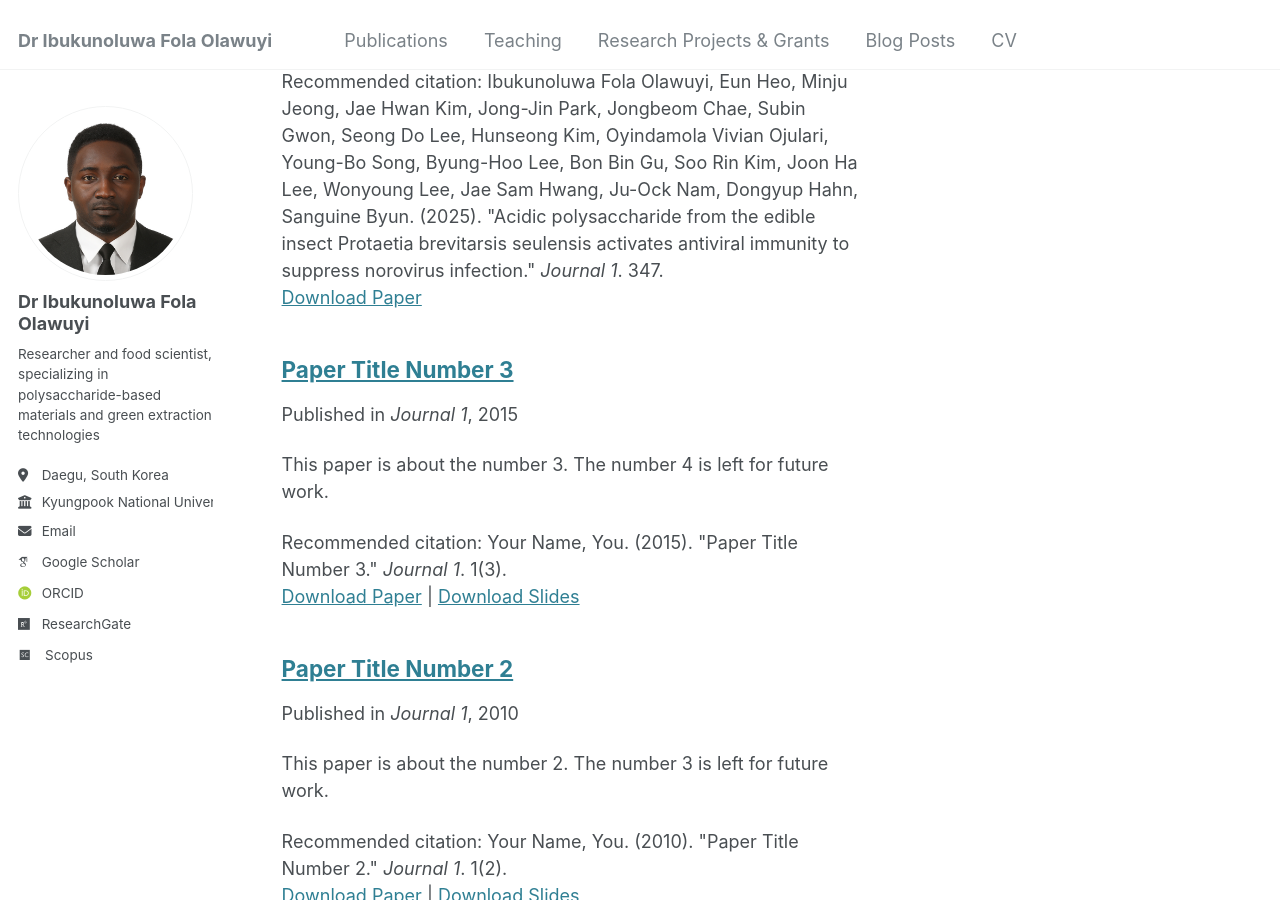
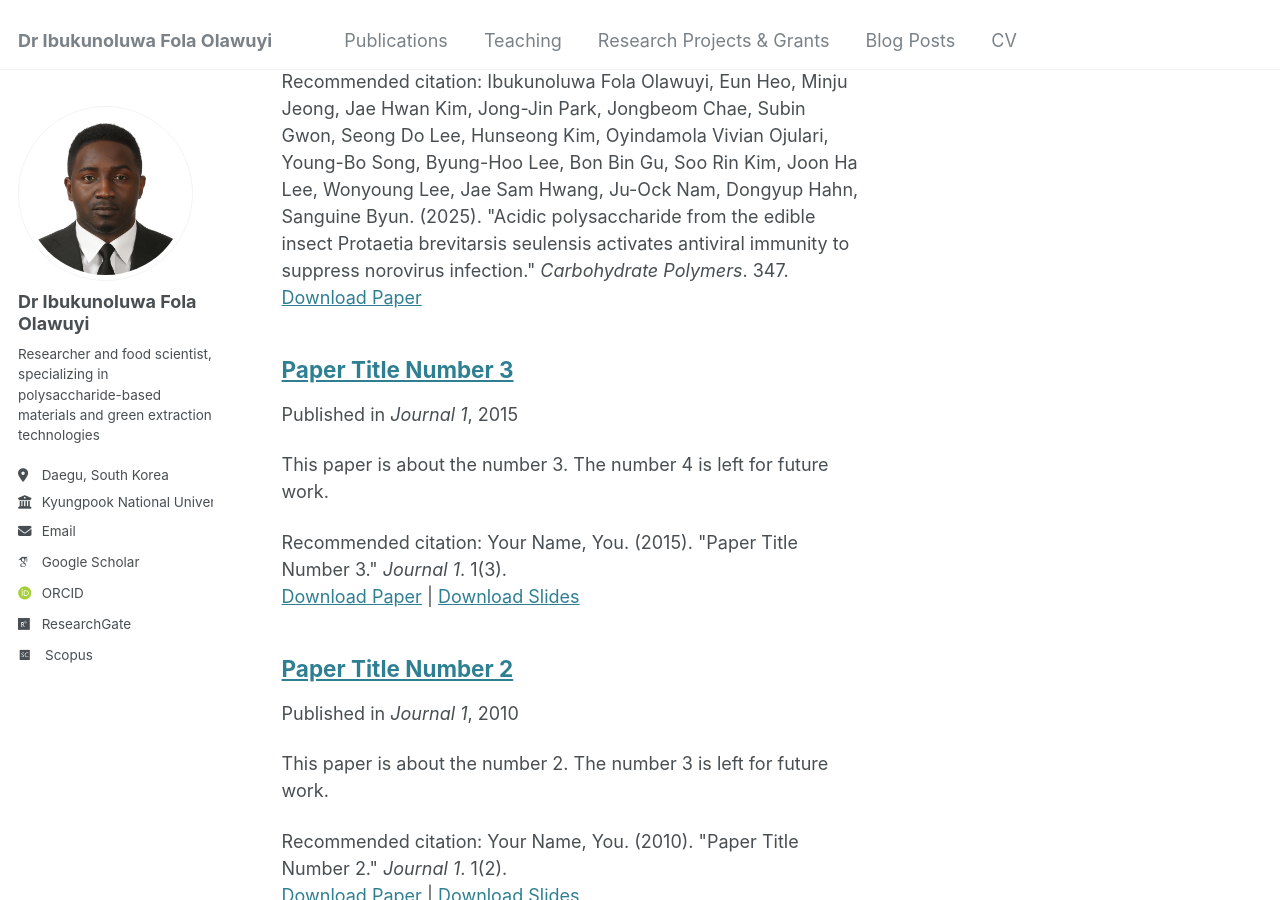
Before and after one commit to ibukunfola/ibukunfola.github.io, a Jekyll site: the page built from _pages/publications.html, in a window 1280 px wide and 900 px high, scrolled down 497 px. Built offline with Jekyll 4.4.1, drawn with Linux system fonts in a browser that asks for light colours; some web fonts are replaced.

Commit message:
Update 2025-01-01-acidic-polysaccharide-from-edible-insect.md

```diff
--- a/_publications/2025-01-01-acidic-polysaccharide-from-edible-insect.md
+++ b/_publications/2025-01-01-acidic-polysaccharide-from-edible-insect.md
@@ -7,7 +7,7 @@ excerpt: 'This study reports purification and structural characterization of pol
 date: 2025-01-01
 venue: 'Carbohydrate Polymers'
 paperurl: 'https://doi.org/10.1016/j.carbpol.2024.122587'
-citation: 'Ibukunoluwa Fola Olawuyi, Eun Heo, Minju Jeong, Jae Hwan Kim, Jong-Jin Park, Jongbeom Chae, Subin Gwon, Seong Do Lee, Hunseong Kim, Oyindamola Vivian Ojulari, Young-Bo Song, Byung-Hoo Lee, Bon Bin Gu, Soo Rin Kim, Joon Ha Lee, Wonyoung Lee, Jae Sam Hwang, Ju-Ock Nam, Dongyup Hahn, Sanguine Byun. (2025). &quot;Acidic polysaccharide from the edible insect Protaetia brevitarsis seulensis activates antiviral immunity to suppress norovirus infection.&quot; <i>Journal 1</i>. 347.'
+citation: 'Ibukunoluwa Fola Olawuyi, Eun Heo, Minju Jeong, Jae Hwan Kim, Jong-Jin Park, Jongbeom Chae, Subin Gwon, Seong Do Lee, Hunseong Kim, Oyindamola Vivian Ojulari, Young-Bo Song, Byung-Hoo Lee, Bon Bin Gu, Soo Rin Kim, Joon Ha Lee, Wonyoung Lee, Jae Sam Hwang, Ju-Ock Nam, Dongyup Hahn, Sanguine Byun. (2025). &quot;Acidic polysaccharide from the edible insect Protaetia brevitarsis seulensis activates antiviral immunity to suppress norovirus infection.&quot; <i>Carbohydrate Polymers</i>. 347.'
 ---
 
 ![Graphical Abstract](https://ars.els-cdn.com/content/image/1-s2.0-S0144861724008130-ga1_lrg.jpg)
```
